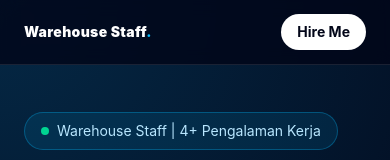
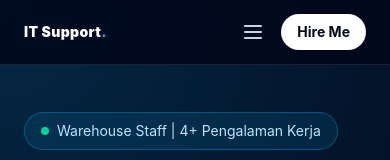
Before and after one commit to joeadnan/Warehouse, a React (Vite) app: page / in a window 390 px wide. Shown: the top 160 px of the page. Built offline with nearby package versions, Linux system fonts and the light colour scheme.

Commit message:
Update Mobile Navbar

```diff
--- a/src/App.tsx
+++ b/src/App.tsx
@@ -10,6 +10,7 @@ import { Skills } from "./components/Skills";
 import { Tools } from "./components/Tools";
 import { WhyHireMe } from "./components/WhyHireMe";
 import { Workflow } from "./components/Workflow";
+import { useState } from "react";
 
 export default function App() {
   return (
@@ -33,30 +34,83 @@ export default function App() {
 }
 
 function Header() {
+  // State untuk kontrol buka/tutup menu di mobile
+  const [isOpen, setIsOpen] = useState(false);
+
   const menus = [
     { label: "About", href: "#about" },
     { label: "Skills", href: "#skills" },
     { label: "Tools", href: "#tools" },
     { label: "Experience", href: "#experience" },
-    { label: "Certificates", href: "#certifications" },
-    { label: "Docs", href: "#documentation" },
+    { label: "Documentation", href: "#documentation" },
     { label: "Workflow", href: "#workflow" },
     { label: "Projects", href: "#projects" },
+    { label: "Certifications", href: "#certifications" },
     { label: "Contact", href: "#contact" },
   ];
 
   return (
     <header className="fixed inset-x-0 top-0 z-50 border-b border-white/10 bg-slate-950/80 backdrop-blur">
       <nav className="mx-auto flex h-16 max-w-7xl items-center justify-between px-6 lg:px-8">
+        {/* Logo */}
         <a href="#home" className="text-sm font-black tracking-wide text-white">
-          Warehouse Staff<span className="text-sky-400">.</span>
+          IT Support<span className="text-sky-400">.</span>
         </a>
 
-        <div className="hidden items-center gap-5 md:flex">
+        {/* Wrapper Menu & Tombol Navigasi */}
+        <div className="flex items-center gap-4 md:gap-6">
+          {/* Tombol Hamburger (Hanya muncul di mobile < md) */}
+          <button
+            onClick={() => setIsOpen(!isOpen)}
+            className="block text-slate-300 hover:text-white focus:outline-none md:hidden"
+            aria-label="Toggle Menu"
+          >
+            {isOpen ? (
+              // Icon Silang (X) saat menu terbuka
+              <svg
+                className="h-6 w-6"
+                fill="none"
+                stroke="currentColor"
+                viewBox="0 0 24 24"
+              >
+                <path
+                  strokeLinecap="round"
+                  strokeLinejoin="round"
+                  strokeWidth={2}
+                  d="M6 18L18 6M6 6l12 12"
+                />
+              </svg>
+            ) : (
+              // Icon Garis Tiga (Hamburger) saat menu tertutup
+              <svg
+                className="h-6 w-6"
+                fill="none"
+                stroke="currentColor"
+                viewBox="0 0 24 24"
+              >
+                <path
+                  strokeLinecap="round"
+                  strokeLinejoin="round"
+                  strokeWidth={2}
+                  d="M4 6h16M4 12h16M4 18h16"
+                />
+              </svg>
+            )}
+          </button>
+
+          {/* Daftar Menu (Responsif Mobile & Desktop) */}
+          <div
+            className={`
+              ${isOpen ? "flex" : "hidden"}
+              absolute top-16 left-0 w-full flex-col gap-4 border-b border-white/10 bg-slate-950/95 p-6 backdrop-blur
+              md:static md:flex md:w-auto md:flex-row md:gap-6 md:border-none md:bg-transparent md:p-0 md:backdrop-none
+            `}
+          >
             {menus.map((menu) => (
               <a
                 key={menu.href}
                 href={menu.href}
+                onClick={() => setIsOpen(false)} // Menutup menu otomatis saat link diklik (mobile)
                 className="text-sm font-medium text-slate-300 transition hover:text-white"
               >
                 {menu.label}
@@ -64,16 +118,61 @@ function Header() {
             ))}
           </div>
 
+          {/* Tombol Hire Me */}
           <a
             href="#contact"
             className="rounded-full bg-white px-4 py-2 text-sm font-bold text-slate-950 transition hover:bg-sky-200"
           >
             Hire Me
           </a>
+        </div>
       </nav>
     </header>
   );
 }
+
+// function Header() {
+//   const menus = [
+//     { label: "About", href: "#about" },
+//     { label: "Skills", href: "#skills" },
+//     { label: "Tools", href: "#tools" },
+//     { label: "Experience", href: "#experience" },
+//     { label: "Certificates", href: "#certifications" },
+//     { label: "Docs", href: "#documentation" },
+//     { label: "Workflow", href: "#workflow" },
+//     { label: "Projects", href: "#projects" },
+//     { label: "Contact", href: "#contact" },
+//   ];
+
+//   return (
+//     <header className="fixed inset-x-0 top-0 z-50 border-b border-white/10 bg-slate-950/80 backdrop-blur">
+//       <nav className="mx-auto flex h-16 max-w-7xl items-center justify-between px-6 lg:px-8">
+//         <a href="#home" className="text-sm font-black tracking-wide text-white">
+//           Warehouse Staff<span className="text-sky-400">.</span>
+//         </a>
+
+//         <div className="hidden items-center gap-5 md:flex">
+//           {menus.map((menu) => (
+//             <a
+//               key={menu.href}
+//               href={menu.href}
+//               className="text-sm font-medium text-slate-300 transition hover:text-white"
+//             >
+//               {menu.label}
+//             </a>
+//           ))}
+//         </div>
+
+//         <a
+//           href="#contact"
+//           className="rounded-full bg-white px-4 py-2 text-sm font-bold text-slate-950 transition hover:bg-sky-200"
+//         >
+//           Hire Me
+//         </a>
+//       </nav>
+//     </header>
+//   );
+// }
 
 function Footer() {
   return (
--- a/src/data/portfolio.ts
+++ b/src/data/portfolio.ts
@@ -123,8 +123,8 @@ export const projects = [
       "Membuat proses audit stok lebih mudah ditelusuri.",
     ],
     tools: ["Excel", "Stock Opname Sheet", "Checklist", "Inventory Log"],
-    interviewPoint:
-      "Saya memahami bahwa stock opname bukan hanya menghitung barang, tetapi memastikan data stok bisa dipercaya dan setiap selisih punya catatan yang jelas.",
+    // interviewPoint:
+    //   "Saya memahami bahwa stock opname bukan hanya menghitung barang, tetapi memastikan data stok bisa dipercaya dan setiap selisih punya catatan yang jelas.",
   },
   {
     title: "Inbound Receiving Quality Check",
@@ -152,8 +152,8 @@ export const projects = [
       "Meningkatkan ketertelusuran barang sejak barang diterima.",
     ],
     tools: ["Surat Jalan", "Goods Receipt Note", "Checklist", "Excel"],
-    interviewPoint:
-      "Dalam inbound, saya fokus memastikan barang yang masuk sudah benar dari sisi jumlah, kondisi, dan dokumen sebelum dicatat sebagai stok.",
+    // interviewPoint:
+    //   "Dalam inbound, saya fokus memastikan barang yang masuk sudah benar dari sisi jumlah, kondisi, dan dokumen sebelum dicatat sebagai stok.",
   },
   {
     title: "Picking, Packing & Dispatch Control",
@@ -186,8 +186,8 @@ export const projects = [
       "Delivery Note",
       "Barcode Label",
     ],
-    interviewPoint:
-      "Saya memahami pentingnya double check pada proses picking-packing karena kesalahan kecil bisa berdampak ke retur, komplain, dan biaya pengiriman ulang.",
+    // interviewPoint:
+    //   "Saya memahami pentingnya double check pada proses picking-packing karena kesalahan kecil bisa berdampak ke retur, komplain, dan biaya pengiriman ulang.",
   },
   {
     title: "Slow Moving & Minimum Stock Monitoring",
@@ -215,8 +215,8 @@ export const projects = [
       "Membantu keputusan pembelian lebih terkontrol.",
     ],
     tools: ["Excel", "Inventory Log", "Minimum Stock", "Stock Movement Report"],
-    interviewPoint:
-      "Saya melihat stok bukan hanya jumlah barang, tetapi informasi penting untuk menjaga operasional tetap lancar dan biaya penyimpanan tetap efisien.",
+    // interviewPoint:
+    //   "Saya melihat stok bukan hanya jumlah barang, tetapi informasi penting untuk menjaga operasional tetap lancar dan biaya penyimpanan tetap efisien.",
   },
 ];
 
```
Lines whose indentation alone changed are shown as unchanged.
